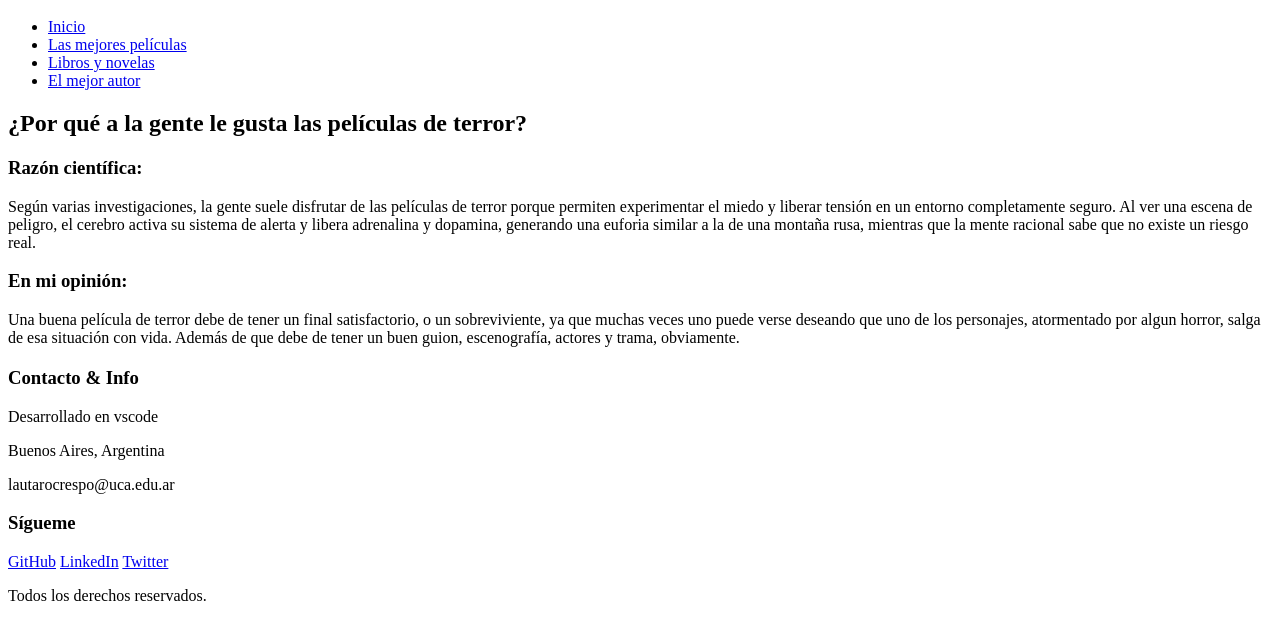
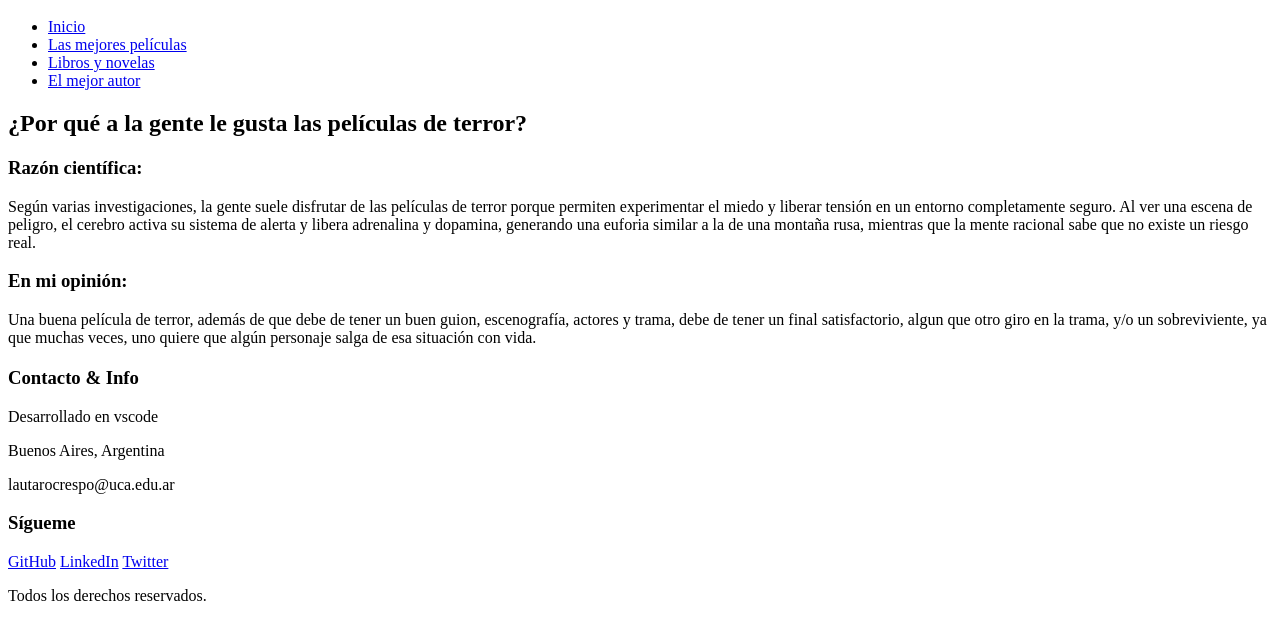
Before and after one commit to Lautaro-Crespo/TP-Final-Crespo-Lautaro-4-D, a plain HTML site: page index.html in a window 1280 px wide. Shown: the part 119-758 px from the top of the page. Drawn offline with Linux system fonts and the light colour scheme.

Commit message:
Cambie párrafo de "mi opinión"

```diff
--- a/index.html
+++ b/index.html
@@ -29,7 +29,7 @@
                 <h3>Razón científica: </h3>
                 <p> Según varias investigaciones, la gente suele disfrutar de las películas de terror porque permiten experimentar el miedo y liberar tensión en un entorno completamente seguro. Al ver una escena de peligro, el cerebro activa su sistema de alerta y libera adrenalina y dopamina, generando una euforia similar a la de una montaña rusa, mientras que la mente racional sabe que no existe un riesgo real.</p>
            <h3> En mi opinión: </h3>
-           <p> Una buena película de terror debe de tener un final satisfactorio, o un sobreviviente, ya que muchas veces uno puede verse deseando que uno de los personajes, atormentado por algun horror, salga de esa situación con vida. Además de que debe de tener un buen guion, escenografía, actores y trama, obviamente. </p>
+           <p> Una buena película de terror, además de que debe de tener un buen guion, escenografía, actores y trama, debe de tener un final satisfactorio, algun que otro giro en la trama, y/o un sobreviviente, ya que muchas veces, uno quiere que algún personaje salga de esa situación con vida.</p>
               </article>
         </section>
 
```
